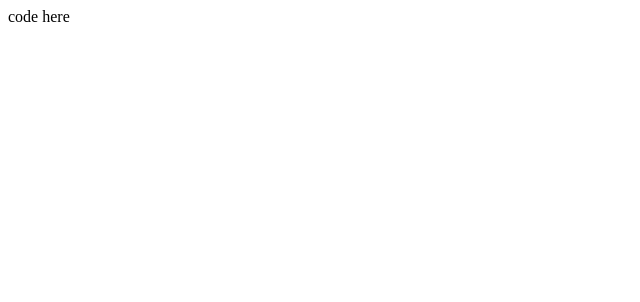
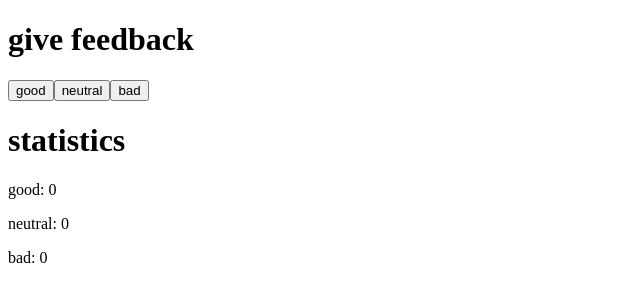
Before and after one commit to camilocertuche/fullstackopen, a React (Create React App) app in the folder part1/unicafe/: page / in a window 1280 px wide. Shown: the top 302 px of the page, without its empty margins (0-640 px from the left). Built offline with nearby package versions, Linux system fonts and the light colour scheme.

Commit message:
Solution for exercise 1.6: unicafe step1

```diff
--- a/part1/unicafe/src/App.js
+++ b/part1/unicafe/src/App.js
@@ -1,4 +1,20 @@
 import { useState } from "react";
+
+const Header = ({ text }) => <h1>{text}</h1>;
+
+const Button = ({ text, handleClick }) => {
+  return <button onClick={handleClick}>{text}</button>;
+};
+
+const Statistics = ({ good, neutral, bad }) => {
+  return (
+    <div>
+      <p>good: {good}</p>
+      <p>neutral: {neutral}</p>
+      <p>bad: {bad}</p>
+    </div>
+  );
+};
 
 const App = () => {
   // save clicks of each button to its own state
@@ -6,7 +22,31 @@ const App = () => {
   const [neutral, setNeutral] = useState(0);
   const [bad, setBad] = useState(0);
 
-  return <div>code here</div>;
+  const handleClickOnGood = () => {
+    setGood(good + 1);
+  };
+
+  const handleClickOnNeutral = () => {
+    setNeutral(neutral + 1);
+  };
+
+  const handleClickOnBad = () => {
+    setBad(bad + 1);
+  };
+
+  return (
+    <div>
+      <Header text="give feedback" />
+
+      <Button text="good" handleClick={handleClickOnGood} />
+      <Button text="neutral" handleClick={handleClickOnNeutral} />
+      <Button text="bad" handleClick={handleClickOnBad} />
+
+      <Header text="statistics" />
+
+      <Statistics good={good} neutral={neutral} bad={bad} />
+    </div>
+  );
 };
 
 export default App;
```
